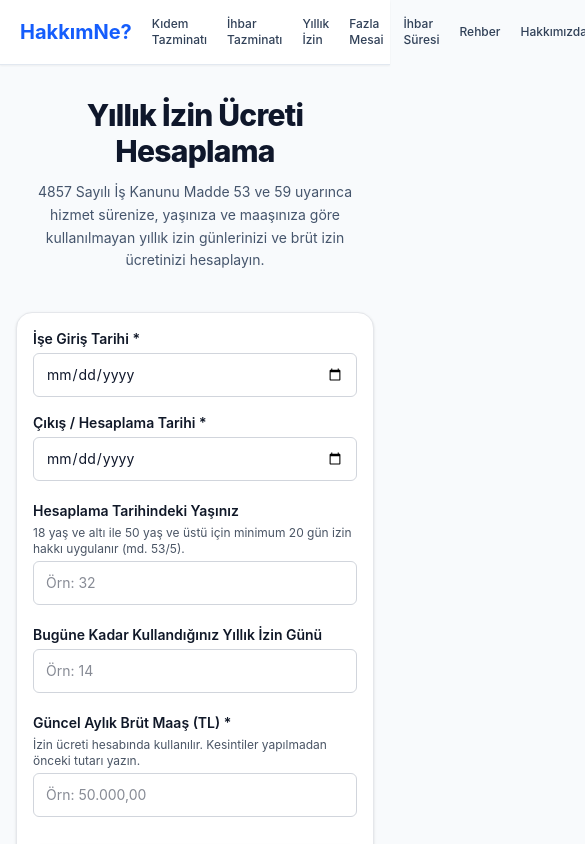
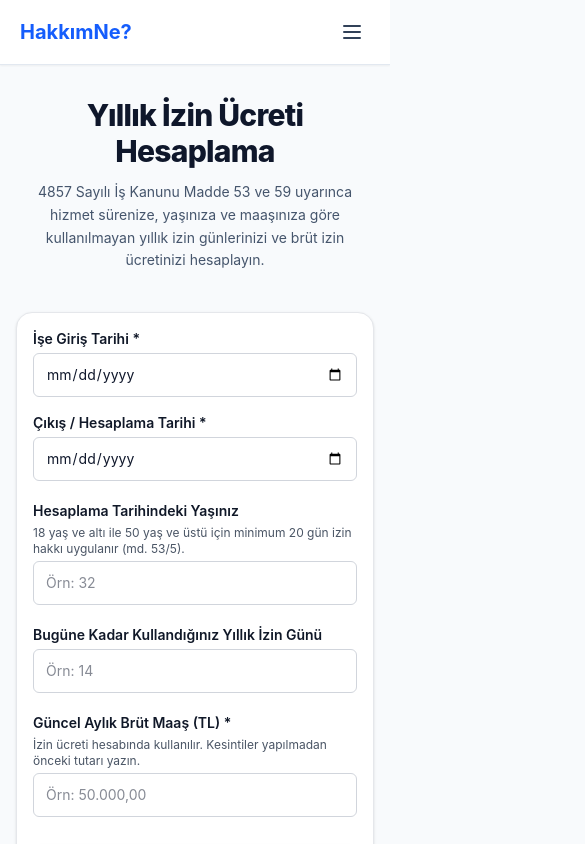
Before and after one commit to yasin-korkmaz/hakkimne, a Next.js app: page /yillik-izin-ucreti-hesaplama in a window 390 px wide. Shown: the top 844 px of the page, 585 px wide, since content can reach past the window. Built offline with nearby package versions, Linux system fonts and the light colour scheme.

Commit message:
fix: Mobil yatay tasma sorunu cozuldu ve hamburger menu eklendi

```diff
--- a/src/app/layout.tsx
+++ b/src/app/layout.tsx
@@ -1,6 +1,7 @@
 import type { Metadata, Viewport } from "next";
 import Link from "next/link";
 import { siteConfig } from "@/config/site";
+import Header from "@/components/Header";
 import "./globals.css";
 
 export const metadata: Metadata = {
@@ -42,8 +43,8 @@ export default function RootLayout({
   children: React.ReactNode;
 }) {
   return (
-    <html lang="tr">
-      <body className="min-h-screen flex flex-col bg-slate-50 text-slate-900 antialiased font-sans">
+    <html lang="tr" className="overflow-x-hidden">
+      <body className="min-h-screen flex flex-col bg-slate-50 text-slate-900 antialiased font-sans overflow-x-hidden w-full">
         {/* Klavye Erişilebilirliği: İçeriğe Atla Bağlantısı */}
         <a
           href="#main-content"
@@ -52,70 +53,16 @@ export default function RootLayout({
           İçeriğe Atla
         </a>
 
-        {/* Üst Menü (Header) */}
-        <header className="w-full bg-white border-b border-slate-200 sticky top-0 z-30 shadow-xs">
-          <div className="max-w-4xl mx-auto px-4 h-16 flex items-center justify-between gap-2">
-            <Link
-              href="/"
-              className="text-xl font-bold text-blue-600 hover:text-blue-700 transition-colors py-2 px-1 rounded-lg focus-visible:outline-none focus-visible:ring-2 focus-visible:ring-blue-600 min-h-[44px] flex items-center shrink-0"
-            >
-              {siteConfig.siteName}
-            </Link>
-
-            <nav aria-label="Ana Menü" className="flex items-center gap-1 sm:gap-3 text-xs sm:text-sm font-medium">
-              <Link
-                href="/kidem-tazminati-hesaplama"
-                className="text-slate-700 hover:text-blue-600 transition-colors min-h-[44px] flex items-center px-2 sm:px-3 py-2 rounded-lg focus-visible:outline-none focus-visible:ring-2 focus-visible:ring-blue-600"
-              >
-                Kıdem Tazminatı
-              </Link>
-              <Link
-                href="/ihbar-tazminati-hesaplama"
-                className="text-slate-700 hover:text-blue-600 transition-colors min-h-[44px] flex items-center px-2 sm:px-3 py-2 rounded-lg focus-visible:outline-none focus-visible:ring-2 focus-visible:ring-blue-600"
-              >
-                İhbar Tazminatı
-              </Link>
-              <Link
-                href="/yillik-izin-ucreti-hesaplama"
-                className="text-slate-700 hover:text-blue-600 transition-colors min-h-[44px] flex items-center px-2 sm:px-3 py-2 rounded-lg focus-visible:outline-none focus-visible:ring-2 focus-visible:ring-blue-600"
-              >
-                Yıllık İzin
-              </Link>
-              <Link
-                href="/fazla-mesai-hesaplama"
-                className="text-slate-700 hover:text-blue-600 transition-colors min-h-[44px] flex items-center px-2 sm:px-3 py-2 rounded-lg focus-visible:outline-none focus-visible:ring-2 focus-visible:ring-blue-600"
-              >
-                Fazla Mesai
-              </Link>
-              <Link
-                href="/ihbar-suresi-hesaplama"
-                className="text-slate-700 hover:text-blue-600 transition-colors min-h-[44px] flex items-center px-2 sm:px-3 py-2 rounded-lg focus-visible:outline-none focus-visible:ring-2 focus-visible:ring-blue-600"
-              >
-                İhbar Süresi
-              </Link>
-              <Link
-                href="/rehber"
-                className="text-slate-700 hover:text-blue-600 transition-colors min-h-[44px] flex items-center px-2 sm:px-3 py-2 rounded-lg focus-visible:outline-none focus-visible:ring-2 focus-visible:ring-blue-600"
-              >
-                Rehber
-              </Link>
-              <Link
-                href="/hakkinda"
-                className="text-slate-700 hover:text-blue-600 transition-colors min-h-[44px] flex items-center px-2 sm:px-3 py-2 rounded-lg focus-visible:outline-none focus-visible:ring-2 focus-visible:ring-blue-600"
-              >
-                Hakkımızda
-              </Link>
-            </nav>
-          </div>
-        </header>
+        {/* Üst Menü (Responsive Header) */}
+        <Header />
 
         {/* Ana İçerik */}
-        <main id="main-content" tabIndex={-1} className="flex-1 max-w-4xl w-full mx-auto px-4 py-8 sm:py-10 focus:outline-none">
+        <main id="main-content" tabIndex={-1} className="flex-1 max-w-4xl w-full mx-auto px-4 py-8 sm:py-10 focus:outline-none overflow-x-hidden">
           {children}
         </main>
 
         {/* Alt Bilgi (Footer) */}
-        <footer className="w-full bg-white border-t border-slate-200 py-8 text-xs text-slate-600">
+        <footer className="w-full bg-white border-t border-slate-200 py-8 text-xs text-slate-600 overflow-x-hidden">
           <div className="max-w-4xl mx-auto px-4 flex flex-col gap-6">
             {/* Yasal Bağlantılar */}
             <nav aria-label="Yasal Bağlantılar" className="flex flex-wrap gap-x-4 sm:gap-x-6 gap-y-1 justify-center sm:justify-start">
--- /dev/null
+++ b/src/components/Header.tsx
@@ -0,0 +1,117 @@
+"use client";
+
+/**
+ * Header.tsx — Responsive Üst Navigasyon Bileşeni
+ * Masaüstünde yatay menü, mobil ekranlarda hamburger menü açılır paneli.
+ * Dayanak: WCAG 2.1 AA (min 44px dokunma alanı ve klavye erişilebilirliği).
+ */
+
+import React, { useState } from "react";
+import Link from "next/link";
+import { siteConfig } from "@/config/site";
+
+const NAV_LINKS = [
+  { href: "/kidem-tazminati-hesaplama", label: "Kıdem Tazminatı" },
+  { href: "/ihbar-tazminati-hesaplama", label: "İhbar Tazminatı" },
+  { href: "/yillik-izin-ucreti-hesaplama", label: "Yıllık İzin" },
+  { href: "/fazla-mesai-hesaplama", label: "Fazla Mesai" },
+  { href: "/ihbar-suresi-hesaplama", label: "İhbar Süresi" },
+  { href: "/rehber", label: "Rehber" },
+  { href: "/hakkinda", label: "Hakkımızda" },
+];
+
+export default function Header() {
+  const [isOpen, setIsOpen] = useState(false);
+
+  const toggleMenu = () => {
+    setIsOpen((prev) => !prev);
+  };
+
+  const closeMenu = () => {
+    setIsOpen(false);
+  };
+
+  return (
+    <header className="w-full bg-white border-b border-slate-200 sticky top-0 z-30 shadow-xs">
+      <div className="max-w-4xl mx-auto px-4 h-16 flex items-center justify-between gap-2">
+        {/* Logo */}
+        <Link
+          href="/"
+          onClick={closeMenu}
+          className="text-xl font-bold text-blue-600 hover:text-blue-700 transition-colors py-2 px-1 rounded-lg focus-visible:outline-none focus-visible:ring-2 focus-visible:ring-blue-600 min-h-[44px] flex items-center shrink-0"
+        >
+          {siteConfig.siteName}
+        </Link>
+
+        {/* Masaüstü Navigasyon (md ve üzeri) */}
+        <nav aria-label="Ana Menü" className="hidden md:flex items-center gap-1 sm:gap-2 lg:gap-3 text-xs sm:text-sm font-medium">
+          {NAV_LINKS.map((link) => (
+            <Link
+              key={link.href}
+              href={link.href}
+              className="text-slate-700 hover:text-blue-600 transition-colors min-h-[44px] flex items-center px-2 py-2 rounded-lg focus-visible:outline-none focus-visible:ring-2 focus-visible:ring-blue-600 whitespace-nowrap"
+            >
+              {link.label}
+            </Link>
+          ))}
+        </nav>
+
+        {/* Mobil Hamburger Butonu (md altı) */}
+        <button
+          type="button"
+          onClick={toggleMenu}
+          aria-expanded={isOpen}
+          aria-controls="mobile-menu"
+          aria-label={isOpen ? "Menüyü kapat" : "Menüyü aç"}
+          className="md:hidden flex items-center justify-center p-2.5 rounded-lg text-slate-700 hover:text-blue-600 hover:bg-slate-100 transition-colors min-h-[44px] min-w-[44px] focus-visible:outline-none focus-visible:ring-2 focus-visible:ring-blue-600"
+        >
+          {isOpen ? (
+            /* Kapat (X) İkonu */
+            <svg
+              className="w-6 h-6"
+              fill="none"
+              viewBox="0 0 24 24"
+              stroke="currentColor"
+              strokeWidth={2}
+              aria-hidden="true"
+            >
+              <path strokeLinecap="round" strokeLinejoin="round" d="M6 18L18 6M6 6l12 12" />
+            </svg>
+          ) : (
+            /* Hamburger (3 çizgi) İkonu */
+            <svg
+              className="w-6 h-6"
+              fill="none"
+              viewBox="0 0 24 24"
+              stroke="currentColor"
+              strokeWidth={2}
+              aria-hidden="true"
+            >
+              <path strokeLinecap="round" strokeLinejoin="round" d="M4 6h16M4 12h16M4 18h16" />
+            </svg>
+          )}
+        </button>
+      </div>
+
+      {/* Mobil Açılır Menü Katmanı */}
+      {isOpen && (
+        <nav
+          id="mobile-menu"
+          aria-label="Mobil Menü"
+          className="md:hidden w-full bg-white border-t border-slate-200 px-4 py-3 flex flex-col gap-1 shadow-lg"
+        >
+          {NAV_LINKS.map((link) => (
+            <Link
+              key={link.href}
+              href={link.href}
+              onClick={closeMenu}
+              className="text-slate-800 hover:text-blue-600 hover:bg-slate-50 transition-colors min-h-[44px] flex items-center px-3 py-2 rounded-lg text-sm font-medium focus-visible:outline-none focus-visible:ring-2 focus-visible:ring-blue-600"
+            >
+              {link.label}
+            </Link>
+          ))}
+        </nav>
+      )}
+    </header>
+  );
+}
--- a/src/features/annual-leave/AnnualLeaveResult.tsx
+++ b/src/features/annual-leave/AnnualLeaveResult.tsx
@@ -35,7 +35,7 @@ export default function AnnualLeaveResult({ result }: AnnualLeaveResultProps) {
       </div>
 
       {/* Özet Bilgi Kartları */}
-      <div className="grid grid-cols-3 gap-3">
+      <div className="grid grid-cols-1 sm:grid-cols-3 gap-3">
         <div className="bg-white border border-slate-200 rounded-xl p-4 shadow-xs text-center flex flex-col gap-1">
           <span className="text-xs text-slate-500 font-medium">Hak Edilen Toplam</span>
           <span className="text-xl font-extrabold text-slate-800">{totalEarnedDays} gün</span>
```
Also changed, not shown: 1 other file (tests, documents, lock files or other folders).
